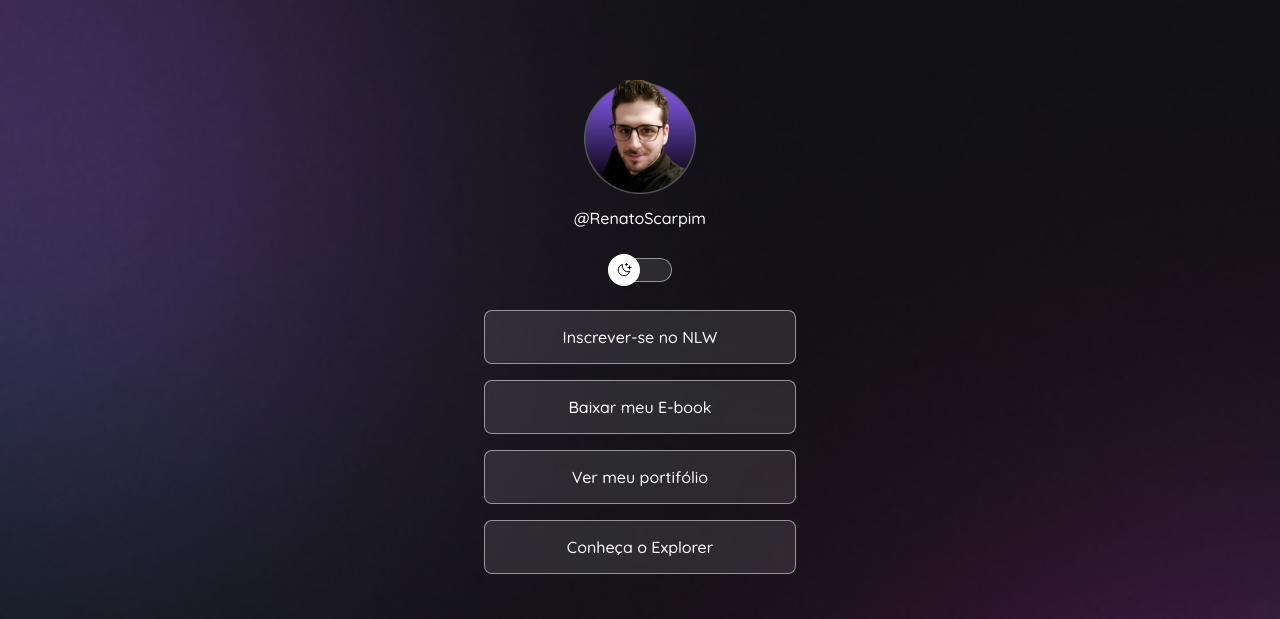
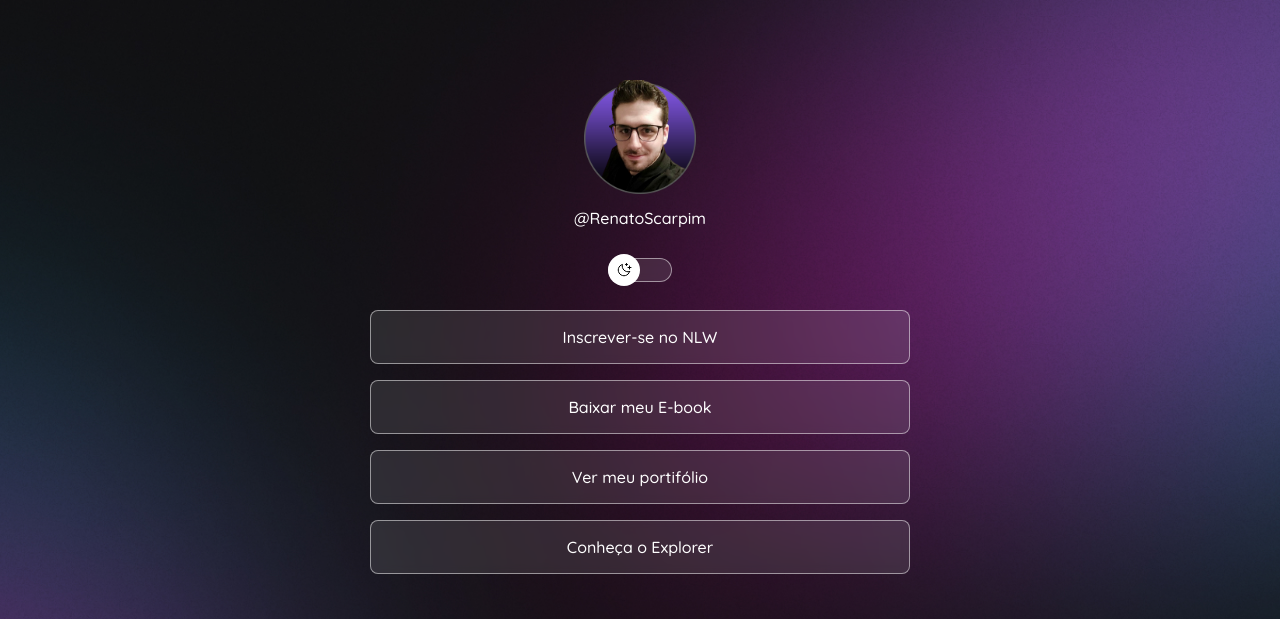
Before and after one commit to RenatoScarpim/discover, a plain HTML site: page index.html in a window 1280 px wide. Shown: the top 619 px of the page. Drawn offline with nearby package versions, Linux system fonts and the light colour scheme.

Commit message:
adjusted background with media queries

```diff
--- a/style.css
+++ b/style.css
@@ -35,6 +35,8 @@ body {
 
   /*backgroud: color image repeat position/size*/
   background: var(--bg-url) no-repeat top center/cover;
+  /* 100% de viewport height*/
+  height: 100vh;
 }
 
 body * {
@@ -46,7 +48,8 @@ body * {
 #container {
   /*border: 1px solid white;*/
   height: 712px;
-  width: 360px;
+  width: 100%;
+  max-width: 588px;
   /* auto: divide automaticamente o espaço vazio em volta da caixa - deixando assim centralizada
   margin-right: auto;
   margin-left: auto;*/
@@ -170,3 +173,14 @@ footer {
   text-align: center;
   font-size: 14px;
 }
+
+/* MEDIA QUERIES */
+@media (min-width: 700px) {
+  :root {
+    --bg-url: url(./assets/bg-desktop.jpg);
+  }
+
+  .light {
+    --bg-url: url(./assets/bg-desktop-light.jpg);
+  }
+}
```
